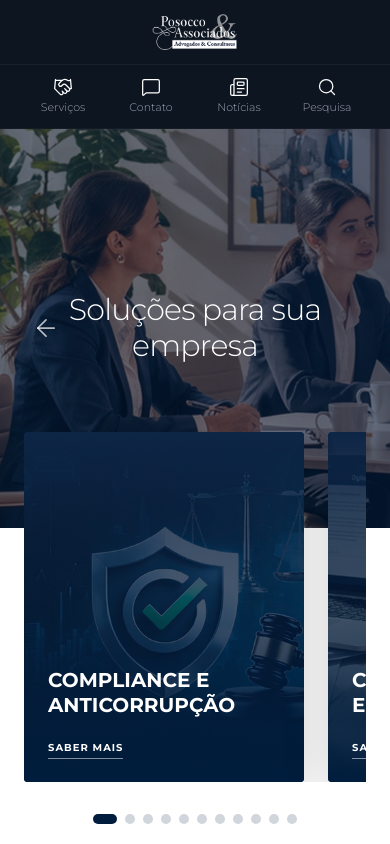
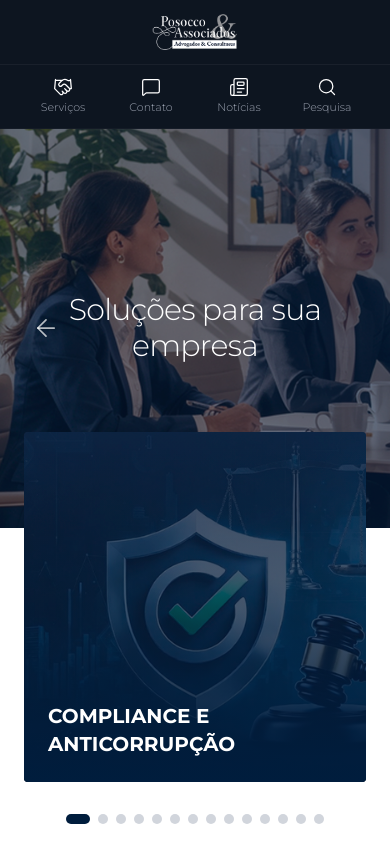
Before and after one commit to leoers/posocco, a Next.js app: page /solucoes-sua-empresa in a window 390 px wide. Shown: the top 844 px of the page. Built offline with nearby package versions, Linux system fonts and the light colour scheme.

Commit message:
ajuste slide serv

```diff
--- a/app/solucoes/page.tsx
+++ b/app/solucoes/page.tsx
@@ -20,117 +20,30 @@ interface TemplateProps {
 }
 
 export default function TemplateSolucoes({ titulo, imagemFundo, dados = [] }: TemplateProps) {
-  const [index, setIndex] = useState(0);
   const router = useRouter();
-
-  const cardWidth = 304;
-  const cardsVisiveis = 4;
-
-  const totalDados = dados?.length || 0;
-  const maxIndex = Math.max(0, totalDados - cardsVisiveis);
-
-  const nextSlide = () => {
-    if (index < maxIndex) setIndex(index + 1);
-  };
-
-  const prevSlide = () => {
-    if (index > 0) setIndex(index - 1);
-  };
-
-  const goToIndex = (newIndex: number) => {
-    if (newIndex <= maxIndex) {
-      setIndex(newIndex);
-    } else {
-      setIndex(maxIndex);
-    }
-  };
 
   return (
     <main className="bg-white min-h-screen">
       <section className="relative h-[400px] w-full flex items-center justify-center overflow-hidden">
-        <Image
-          src={imagemFundo || ""}
-          alt={titulo || "imagem"}
-          fill
-          className="object-cover"
-          priority
-        />
+        <Image src={imagemFundo || ""} alt={titulo || "imagem"} fill className="object-cover" priority />
         <div className="absolute inset-0 bg-[#001D3D]/15 z-10" />
         <div className="container mx-auto px-6 relative z-20 flex items-center justify-center">
-          <button
-            onClick={() => router.back()}
-            className="absolute left-6 md:left-10 text-white/70 hover:text-white transition-all p-2 group"
-            aria-label="Voltar"
-          >
+          <button onClick={() => router.back()} className="absolute left-6 md:left-10 text-white/70 hover:text-white transition-all p-2 group">
             <svg width="28" height="28" viewBox="0 0 24 24" fill="none" stroke="currentColor" strokeWidth="1.5" strokeLinecap="round" strokeLinejoin="round" className="group-hover:-translate-x-1 transition-transform">
               <line x1="19" y1="12" x2="5" y2="12"></line>
               <polyline points="12 19 5 12 12 5"></polyline>
             </svg>
           </button>
-          <h1 className="text-white text-3xl md:text-5xl font-light text-center max-w-4xl tracking-tight">
-            {titulo}
-          </h1>
+          <h1 className="text-white text-3xl md:text-5xl font-light text-center max-w-4xl tracking-tight">{titulo}</h1>
         </div>
       </section>
 
       <section className="container mx-auto px-6 -mt-24 relative z-20 pb-12">
-        <div className="relative group">
-          {index > 0 && (
-            <button onClick={prevSlide} className="absolute left-[-20px] top-1/2 -translate-y-1/2 z-30 bg-white p-4 rounded-full shadow-xl text-[#001D3D] hidden md:flex">
-              <FaChevronLeft size={20} />
-            </button>
-          )}
-
-          {index < maxIndex && (
-            <button onClick={nextSlide} className="absolute right-[-20px] top-1/2 -translate-y-1/2 z-30 bg-white p-4 rounded-full shadow-xl text-[#001D3D] hidden md:flex">
-              <FaChevronRight size={20} />
-            </button>
-          )}
-
-          <div className="overflow-hidden">
-            <motion.div
-              className="flex gap-6 items-center cursor-grab active:cursor-grabbing"
-              animate={{ x: -(index * cardWidth) }}
-              transition={{ type: "spring", stiffness: 300, damping: 30 }}
-              drag="x"
-              dragConstraints={{
-                left: -(maxIndex * cardWidth),
-                right: 0,
-              }}
-              onDragEnd={(event, info) => {
-                const offset = info.offset.x;
-                if (offset < -50 && index < maxIndex) {
-                  setIndex(index + 1);
-                } else if (offset > 50 && index > 0) {
-                  setIndex(index - 1);
-                }
-              }}
-            >
-              {dados?.map((item, idx) => (
-                <a key={item.id || idx} href={`#${item.id}`} className="relative w-[280px] h-[350px] flex-shrink-0 group overflow-hidden rounded-sm shadow-2xl bg-slate-800">
-                  <Image src={item.imagemCard} alt={item.categoria} fill className="object-cover opacity-80" />
-                  <div className="absolute inset-0 bg-gradient-to-t from-[#001D3D] via-[#001D3D]/40 to-transparent" />
-                  <div className="absolute bottom-6 left-6 right-6 text-white">
-                    <h3 className="text-xl font-bold mb-4 uppercase leading-tight">{item.categoria}</h3>
-                    <span className="text-[10px] uppercase border-b border-white/50 pb-1 tracking-widest font-bold">Saber mais</span>
-                  </div>
-                </a>
-              ))}
-            </motion.div>
-          </div>
+        <div className="hidden md:block">
+          <DesktopCarousel dados={dados} />
         </div>
-
-        <div className="flex justify-center gap-2 mt-8">
-          {dados?.map((_, dotIdx) => {
-            if (dotIdx > maxIndex) return null;
-            return (
-              <button
-                key={dotIdx}
-                onClick={() => goToIndex(dotIdx)}
-                className={`h-2.5 rounded-full transition-all duration-500 ${index === dotIdx ? "bg-[#001D3D] w-6" : "bg-gray-300 w-2.5"}`}
-              />
-            );
-          })}
+        <div className="md:hidden">
+          <MobileCarousel dados={dados} />
         </div>
       </section>
 
@@ -142,25 +55,82 @@ export default function TemplateSolucoes({ titulo, imagemFundo, dados = [] }: Te
                 <h2 className="text-[#001D3D] text-3xl font-bold mb-6">{bloco.categoria}</h2>
                 <p className="text-[#001D3D] font-semibold mb-6">{bloco.resumo}</p>
                 <div className="space-y-2">
-                  {bloco.accordions?.map((acc, i) => (
-                    <AccordionItem key={i} title={acc.titulo} list={acc.itens} />
-                  ))}
+                  {bloco.accordions?.map((acc, i) => <AccordionItem key={i} title={acc.titulo} list={acc.itens} />)}
                 </div>
               </div>
-
-              <a
-                href="https://wa.me/5511992175115"
-                target="_blank"
-                rel="noopener noreferrer"
-                className="mt-10 bg-[#001D3D] text-white px-10 py-3 rounded-full w-fit font-medium hover:bg-[#001D3D]/90 transition-colors text-center"
-              >
-                Falar com um especialista
-              </a>
+              <a href="https://wa.me/5511992175115" target="_blank" rel="noopener noreferrer" className="mt-10 bg-[#001D3D] text-white px-10 py-3 rounded-full w-fit font-medium hover:bg-[#001D3D]/90 transition-colors text-center">Falar com um especialista</a>
             </div>
           ))}
         </div>
       </section>
     </main>
+  );
+}
+
+function DesktopCarousel({ dados }: { dados: BlocoConteudo[] }) {
+  const [index, setIndex] = useState(0);
+  const cardWidth = 328; // 304 + gap 24
+  const maxIndex = Math.max(0, dados.length - 4);
+
+  return (
+    <div className="relative group">
+      {index > 0 && <button onClick={() => setIndex(index - 1)} className="absolute left-[-20px] top-1/2 z-30 bg-white p-4 rounded-full shadow-xl text-[#001D3D]"><FaChevronLeft size={20} /></button>}
+      {index < maxIndex && <button onClick={() => setIndex(index + 1)} className="absolute right-[-20px] top-1/2 z-30 bg-white p-4 rounded-full shadow-xl text-[#001D3D]"><FaChevronRight size={20} /></button>}
+
+      <div className="overflow-hidden">
+        <motion.div className="flex gap-6" animate={{ x: -(index * cardWidth) }} transition={{ type: "spring", stiffness: 300, damping: 30 }}>
+          {dados.map((item, idx) => (
+            <a key={idx} href={`#${item.id}`} className="w-[280px] h-[350px] flex-shrink-0 relative overflow-hidden rounded-sm shadow-2xl bg-slate-800">
+              <Image src={item.imagemCard} alt={item.categoria} fill className="object-cover opacity-80" />
+              <div className="absolute inset-0 bg-gradient-to-t from-[#001D3D] via-[#001D3D]/40 to-transparent" />
+              <div className="absolute bottom-6 left-6 right-6 text-white"><h3 className="text-xl font-bold uppercase">{item.categoria}</h3></div>
+            </a>
+          ))}
+        </motion.div>
+      </div>
+
+      <div className="flex justify-center gap-2 mt-8">
+        {Array.from({ length: maxIndex + 1 }).map((_, i) => (
+          <button key={i} onClick={() => setIndex(i)} className={`h-2.5 rounded-full transition-all ${index === i ? "bg-[#001D3D] w-6" : "bg-gray-300 w-2.5"}`} />
+        ))}
+      </div>
+    </div>
+  );
+}
+
+function MobileCarousel({ dados }: { dados: BlocoConteudo[] }) {
+  const [index, setIndex] = useState(0);
+  const maxIndex = dados.length - 1;
+
+  return (
+    <div className="relative">
+      <div className="overflow-hidden w-full">
+        <motion.div
+          className="flex"
+          drag="x"
+          dragConstraints={{ left: -(maxIndex * 100), right: 0 }}
+          onDragEnd={(_, info) => {
+            if (info.offset.x < -50 && index < maxIndex) setIndex(index + 1);
+            else if (info.offset.x > 50 && index > 0) setIndex(index - 1);
+          }}
+          animate={{ x: `-${index * 100}%` }}
+          transition={{ type: "spring", stiffness: 300, damping: 30 }}
+        >
+          {dados.map((item, idx) => (
+            <a key={idx} href={`#${item.id}`} className="w-full flex-shrink-0 h-[350px] relative rounded-sm overflow-hidden bg-slate-800">
+              <Image src={item.imagemCard} alt={item.categoria} fill className="object-cover opacity-80" />
+              <div className="absolute inset-0 bg-gradient-to-t from-[#001D3D] via-[#001D3D]/40 to-transparent" />
+              <div className="absolute bottom-6 left-6 right-6 text-white"><h3 className="text-xl font-bold uppercase">{item.categoria}</h3></div>
+            </a>
+          ))}
+        </motion.div>
+      </div>
+      <div className="flex justify-center gap-2 mt-8">
+        {dados.map((_, i) => (
+          <button key={i} onClick={() => setIndex(i)} className={`h-2.5 rounded-full transition-all ${index === i ? "bg-[#001D3D] w-6" : "bg-gray-300 w-2.5"}`} />
+        ))}
+      </div>
+    </div>
   );
 }
 
@@ -174,17 +144,8 @@ function AccordionItem({ title, list }: { title: string; list: string[] }) {
       </button>
       <AnimatePresence>
         {open && (
-          <motion.ul
-            initial={{ height: 0, opacity: 0 }}
-            animate={{ height: "auto", opacity: 1 }}
-            exit={{ height: 0, opacity: 0 }}
-            className="overflow-hidden pb-4 space-y-2 text-gray-600"
-          >
-            {list?.map((item, idx) => (
-              <li key={idx} className="text-sm flex items-start">
-                <span className="mr-2 opacity-50">·</span> {item}
-              </li>
-            ))}
+          <motion.ul initial={{ height: 0, opacity: 0 }} animate={{ height: "auto", opacity: 1 }} exit={{ height: 0, opacity: 0 }} className="overflow-hidden pb-4 space-y-2 text-gray-600">
+            {list?.map((item, idx) => <li key={idx} className="text-sm flex items-start"><span className="mr-2 opacity-50">·</span> {item}</li>)}
           </motion.ul>
         )}
       </AnimatePresence>
```
